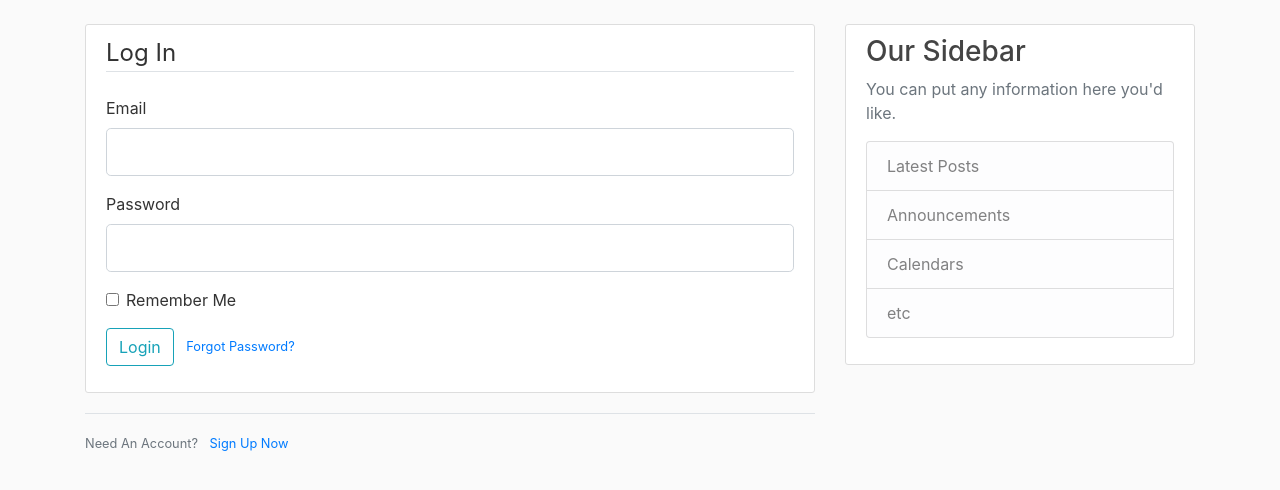
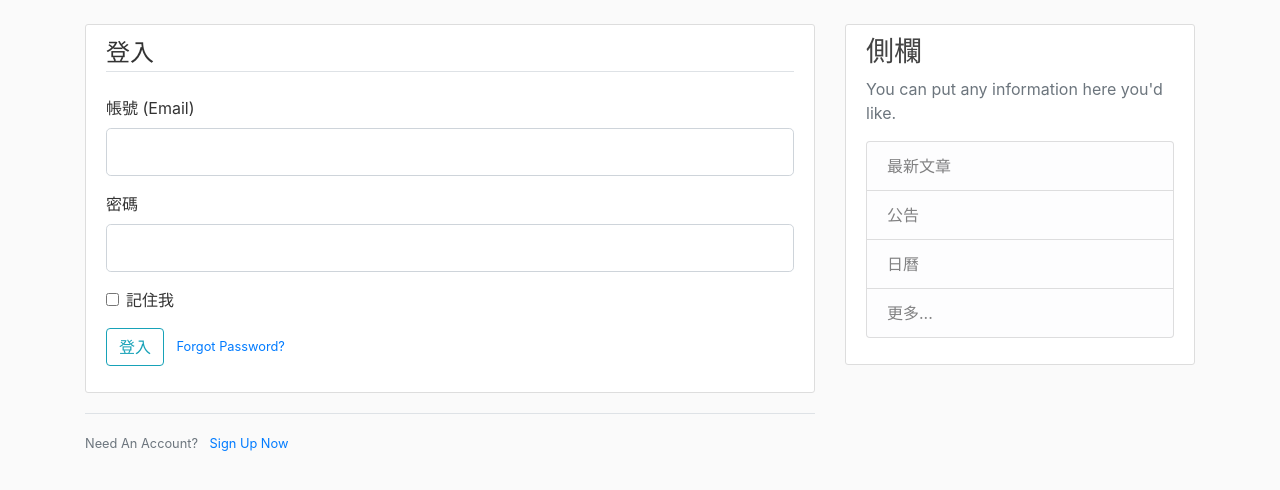
Before and after one commit to smallken99/mSite, a Flask app: page /login in a window 1280 px wide. Shown: the part 56-546 px from the top of the page. Run offline with Flask 3, Linux system fonts and the light colour scheme; some libraries are stand-ins or nearby versions.

Commit message:
一些中文化

```diff
--- a/mSite/templates/layout.html
+++ b/mSite/templates/layout.html
@@ -61,13 +61,13 @@
         </div>
         <div class="col-md-4">
           <div class="content-section">
-            <h3>Our Sidebar</h3>
+            <h3>側欄</h3>
             <p class='text-muted'>You can put any information here you'd like.
               <ul class="list-group">
-                <li class="list-group-item list-group-item-light">Latest Posts</li>
-                <li class="list-group-item list-group-item-light">Announcements</li>
-                <li class="list-group-item list-group-item-light">Calendars</li>
-                <li class="list-group-item list-group-item-light">etc</li>
+                <li class="list-group-item list-group-item-light">最新文章</li>
+                <li class="list-group-item list-group-item-light">公告</li>
+                <li class="list-group-item list-group-item-light">日曆</li>
+                <li class="list-group-item list-group-item-light">更多...</li>
               </ul>
             </p>
           </div>
--- a/mSite/templates/login.html
+++ b/mSite/templates/login.html
@@ -4,7 +4,7 @@
         <form method="POST" action="">
             {{ form.hidden_tag() }}
             <fieldset class="form-group">
-                <legend class="border-bottom mb-4">Log In</legend>
+                <legend class="border-bottom mb-4">登入</legend>
                 <div class="form-group">
                     {{ form.email.label(class="form-control-label") }}
                     {% if form.email.errors %}
--- a/mSite/users/forms.py
+++ b/mSite/users/forms.py
@@ -28,11 +28,11 @@ class RegistrationForm(FlaskForm):
 
 
 class LoginForm(FlaskForm):
-    email = StringField('Email',
+    email = StringField('帳號 (Email)',
                         validators=[DataRequired(), Email()])
-    password = PasswordField('Password', validators=[DataRequired()])
-    remember = BooleanField('Remember Me')
-    submit = SubmitField('Login')
+    password = PasswordField('密碼', validators=[DataRequired()])
+    remember = BooleanField('記住我')
+    submit = SubmitField('登入')
 
 
 class UpdateAccountForm(FlaskForm):
```
